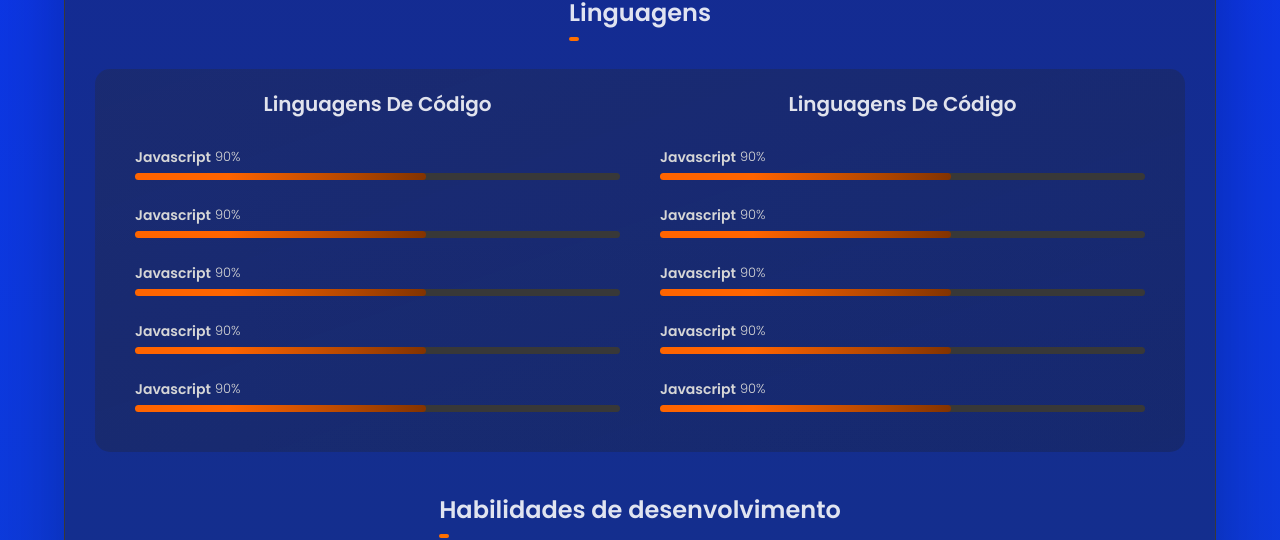
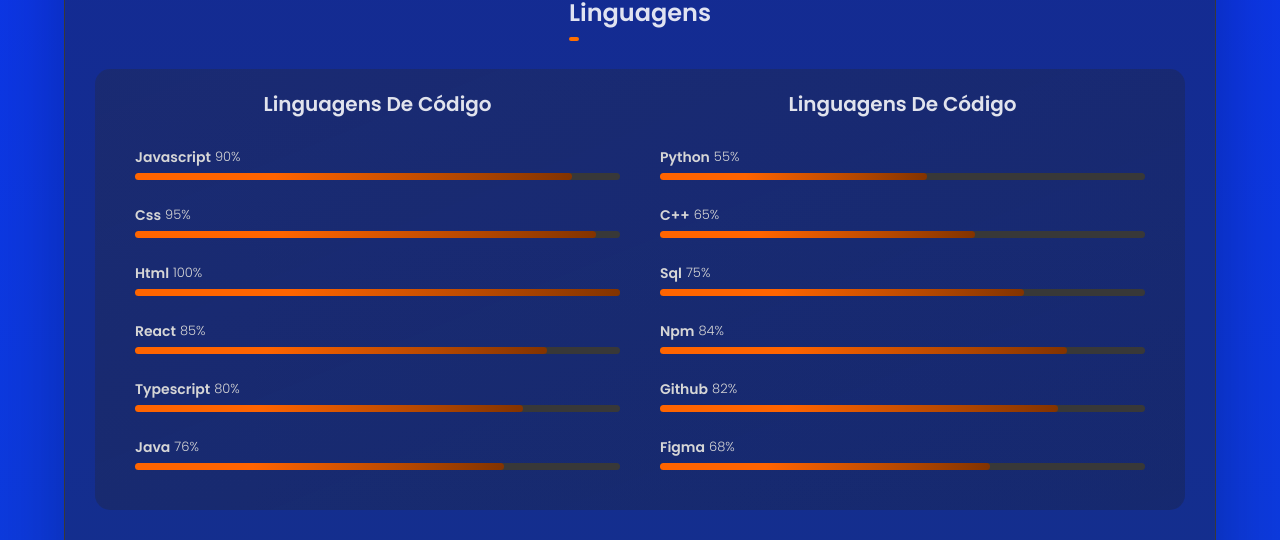
Before and after one commit to DropperDEV/portfolium, a React (Vite) app: page / in a window 1280 px wide. Shown: the part 1280-1820 px from the top of the page. Built offline with nearby package versions, Linux system fonts and the light colour scheme.

Commit message:
feat: add external data from skill in language section

```diff
--- a/src/components/Carousel.tsx
+++ b/src/components/Carousel.tsx
@@ -2,53 +2,8 @@
 import styled from "styled-components";
 import { TiChevronLeftOutline, TiChevronRightOutline } from "react-icons/ti";
 import { colors, device, gradients } from "../utils/StyleVars";
+import Skills from "../service/skillsData.js"
 
-const Skills = [
-  {
-    name: "javascript",
-    img: "https://upload.wikimedia.org/wikipedia/commons/9/99/Unofficial_JavaScript_logo_2.svg",
-  },
-  {
-    name: "css",
-    img: "https://upload.wikimedia.org/wikipedia/commons/thumb/6/62/CSS3_logo.svg/800px-CSS3_logo.svg.png",
-  },
-  {
-    name: "html",
-    img: "https://upload.wikimedia.org/wikipedia/commons/3/38/HTML5_Badge.svg",
-  },
-  {
-    name: "react",
-    img: "https://upload.wikimedia.org/wikipedia/commons/a/a7/React-icon.svg",
-  },
-  {
-    name: "typescript",
-    img: "https://upload.wikimedia.org/wikipedia/commons/4/4c/Typescript_logo_2020.svg",
-  },
-  {
-    name: "java",
-    img: "https://static-00.iconduck.com/assets.00/java-icon-1511x2048-6ikx8301.png",
-  },
-  {
-    name: "c++",
-    img: "https://upload.wikimedia.org/wikipedia/commons/thumb/1/18/ISO_C%2B%2B_Logo.svg/1822px-ISO_C%2B%2B_Logo.svg.png",
-  },
-  {
-    name: "sql",
-    img: "https://upload.wikimedia.org/wikipedia/commons/thumb/b/b2/Database-mysql.svg/744px-Database-mysql.svg.png",
-  },
-  {
-    name: "npm",
-    img: "https://www.svgrepo.com/show/439240/npm.svg",
-  },
-  {
-    name: "github",
-    img: "https://cdn-icons-png.flaticon.com/512/889/889192.png",
-  },
-  {
-    name: "figma",
-    img: "https://upload.wikimedia.org/wikipedia/commons/3/33/Figma-logo.svg",
-  },
-];
 
 const CarouselContainer = styled.div`
   background: ${gradients.bgGradientJet};
--- a/src/components/LanguageSection.tsx
+++ b/src/components/LanguageSection.tsx
@@ -1,6 +1,7 @@
 import styled from "styled-components";
 import { device, gradients, typography } from "../utils/StyleVars";
 import SkillItem from "../ui/SkillItem";
+import Skills from "../service/skillsData.js";
 
 const StyledBigContainer = styled.div`
   background: ${gradients.bgGradientJet};
@@ -47,26 +48,24 @@
 `;
 
 function LanguageSection() {
+  const skillDivide = Math.ceil(Skills.length / 2);
+
   return (
     <StyledBigContainer>
       <StyledHalfContainer>
         <StyledSkillListTitle>Linguagens de código</StyledSkillListTitle>
         <StyledSkillList>
-          <SkillItem />
-          <SkillItem />
-          <SkillItem />
-          <SkillItem />
-          <SkillItem />
+          {Skills.slice(0, skillDivide).map((skill, index) => (
+            <SkillItem key={index} name={skill.name} hability={skill.hability} />
+          ))}
         </StyledSkillList>
       </StyledHalfContainer>
       <StyledHalfContainer>
         <StyledSkillListTitle>Linguagens de código</StyledSkillListTitle>
         <StyledSkillList>
-          <SkillItem />
-          <SkillItem />
-          <SkillItem />
-          <SkillItem />
-          <SkillItem />
+          {Skills.slice(skillDivide).map((skill, index) => (
+            <SkillItem key={index} name={skill.name} hability={skill.hability} />
+          ))}
         </StyledSkillList>
       </StyledHalfContainer>
     </StyledBigContainer>
--- /dev/null
+++ b/src/service/skillsData.js
@@ -0,0 +1,64 @@
+const Skills = [
+  {
+    name: "javascript",
+    img: "https://upload.wikimedia.org/wikipedia/commons/9/99/Unofficial_JavaScript_logo_2.svg",
+    hability: "90",
+  },
+  {
+    name: "css",
+    img: "https://upload.wikimedia.org/wikipedia/commons/thumb/6/62/CSS3_logo.svg/800px-CSS3_logo.svg.png",
+    hability: "95",
+  },
+  {
+    name: "html",
+    img: "https://upload.wikimedia.org/wikipedia/commons/3/38/HTML5_Badge.svg",
+    hability: "100",
+  },
+  {
+    name: "react",
+    img: "https://upload.wikimedia.org/wikipedia/commons/a/a7/React-icon.svg",
+    hability: "85",
+  },
+  {
+    name: "typescript",
+    img: "https://upload.wikimedia.org/wikipedia/commons/4/4c/Typescript_logo_2020.svg",
+    hability: "80",
+  },
+  {
+    name: "java",
+    img: "https://static-00.iconduck.com/assets.00/java-icon-1511x2048-6ikx8301.png",
+    hability: "76",
+  },
+  {
+    name: "python",
+    img: "https://upload.wikimedia.org/wikipedia/commons/thumb/0/0a/Python.svg/2048px-Python.svg.png",
+    hability: "55"
+  },
+  {
+    name: "c++",
+    img: "https://upload.wikimedia.org/wikipedia/commons/thumb/1/18/ISO_C%2B%2B_Logo.svg/1822px-ISO_C%2B%2B_Logo.svg.png",
+    hability: "65"
+  },
+  {
+    name: "sql",
+    img: "https://upload.wikimedia.org/wikipedia/commons/thumb/b/b2/Database-mysql.svg/744px-Database-mysql.svg.png",
+    hability: "75"
+  },
+  {
+    name: "npm",
+    img: "https://www.svgrepo.com/show/439240/npm.svg",
+    hability: "84"
+  },
+  {
+    name: "github",
+    img: "https://cdn-icons-png.flaticon.com/512/889/889192.png",
+    hability: "82"
+  },
+  {
+    name: "figma",
+    img: "https://upload.wikimedia.org/wikipedia/commons/3/33/Figma-logo.svg",
+    hability: "68"
+  },
+];
+
+export default Skills;
--- a/src/ui/SkillItem.tsx
+++ b/src/ui/SkillItem.tsx
@@ -1,7 +1,10 @@
-
 import styled from "styled-components";
 import { colors, typography } from "../utils/StyleVars";
 
+interface ISkillItem {
+  name: string;
+  hability: string;
+}
 const StyledSkillItem = styled.li`
   display: flex;
   gap: 5px;
@@ -20,10 +23,11 @@
     color: ${colors.lightGray};
     font-size: ${typography.fs7};
     font-weight: ${typography.fw300};
+    text-transform: capitalize;
   }
 `;
 
-const StyledSkillProgress = styled.div`
+const StyledSkillProgress = styled.div<{ $progress: string }>`
   min-width: 100%;
   height: 7px;
   background: ${colors.jet};
@@ -38,20 +42,20 @@
       rgba(180, 71, 0, 1) 74%,
       rgba(130, 51, 0, 1) 100%
     );
-    max-width: 60%;
+    max-width: ${(props) => props.$progress}%;
     height: 100%;
     border-radius: inherit;
   }
 `;
 
-function SkillItem() {
+function SkillItem({ name, hability }: ISkillItem) {
   return (
     <StyledSkillItem>
       <StyledSkillWrapperTitle>
-        <p>Javascript</p>
-        <p>90%</p>
+        <p>{name}</p>
+        <p>{hability}%</p>
       </StyledSkillWrapperTitle>
-      <StyledSkillProgress>
+      <StyledSkillProgress $progress={hability}>
         <div className="inside-bar"></div>
       </StyledSkillProgress>
     </StyledSkillItem>
```
Also changed, not shown: src/service/skills.js (deleted).
